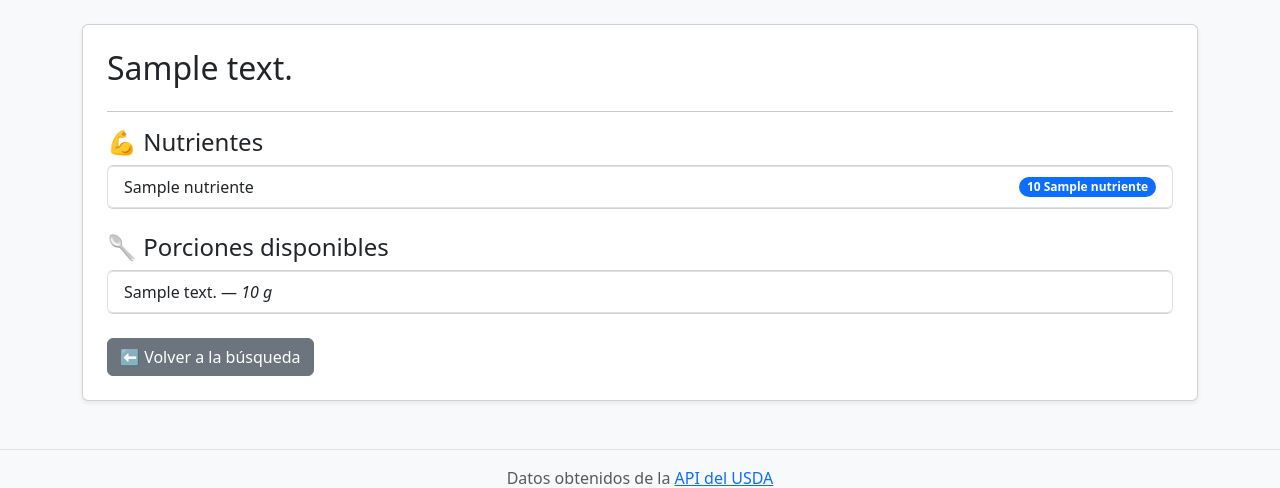
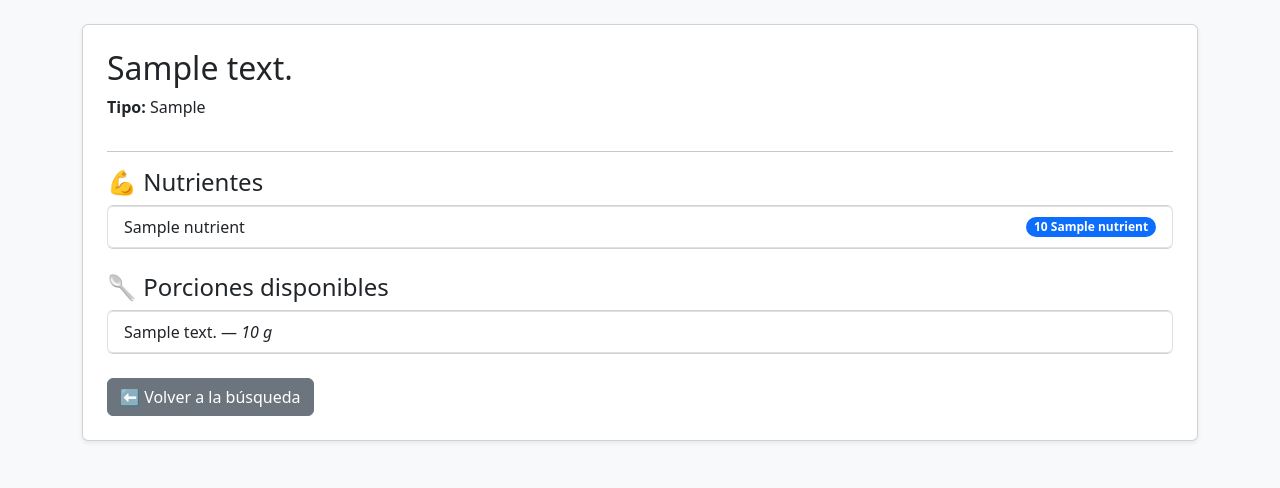
Before and after one commit to Davidoaxacacetis/OODA13-11-2025, a Flask app: page /detalle/1 in a window 1280 px wide. Shown: the part 56-544 px from the top of the page. Run offline with Flask 3, Linux system fonts and the light colour scheme; a database or web service that is not in the repository returns one stand-in record (values such as "Sample title"); data that the repository does not hold is empty; parts of the project's set-up code (start-up, migrations or seed data) failed here and were passed over.

Commit message:
pimpampum

```diff
--- a/app.py
+++ b/app.py
@@ -1,9 +1,20 @@
 from flask import Flask, render_template, request
 import requests
 
+
 app = Flask(__name__)
 
+
 API_KEY = "udJqwbKLuDZTGgIEmmOlAre5tV47sjQ5ichJxxQO"
+
+tipos = {
+"Branded": "Producto de marca comercial",
+"Survey (FNDDS)": "Alimento de encuesta nacional",
+"Foundation": "Alimento base (datos detallados)",
+"SR Legacy": "Base de datos antigua del USDA",
+"Sample": "Muestra analizada en laboratorio"
+}
+
 
 @app.route("/", methods=["GET", "POST"])
 def index():
@@ -14,12 +25,17 @@
         url = f"https://api.nal.usda.gov/fdc/v1/foods/search?query={query}&api_key={API_KEY}"
         response = requests.get(url)
 
+
         if response.status_code == 200:
             data = response.json()
             alimentos = data.get("foods", [])
         else:
             alimentos = []
-    return render_template("index.html", alimentos=alimentos, query=query)
+
+
+    return render_template("index.html", alimentos=alimentos, query=query, tipos=tipos)
+
+
 
 
 @app.route("/detalle/<int:fdc_id>")
@@ -27,13 +43,17 @@
     url = f"https://api.nal.usda.gov/fdc/v1/food/{fdc_id}?api_key={API_KEY}"
     response = requests.get(url)
 
+
     if response.status_code == 200:
         data = response.json()
     else:
         data = None
 
+
     return render_template("detalle.html", alimento=data)
 
 
+
+
 if __name__ == "__main__":
-    app.run(debug=True)
+    app.run(debug=True)(debug=True)
--- a/templates/detalle.html
+++ b/templates/detalle.html
@@ -1,24 +1,30 @@
 {% extends "base.html" %}
 
+
 {% block title %}Detalles del alimento{% endblock %}
+
 
 {% block content %}
 {% if alimento %}
 <div class="card shadow-sm p-4">
     <h2>{{ alimento.description }}</h2>
+    <p><strong>Tipo:</strong> {{ tipos[alimento.dataType] if alimento.dataType in tipos else alimento.dataType }}</p>
     <hr>
+
 
     <h4>💪 Nutrientes</h4>
     <ul class="list-group mb-4">
         {% for nutriente in alimento.foodNutrients %}
         <li class="list-group-item d-flex justify-content-between align-items-center">
-            {{ nutriente.name }}
+            {{ nutriente.nutrient.name }}
             <span class="badge bg-primary rounded-pill">
-                {{ nutriente.amount }} {{ nutriente.unitName }}
+                {% if nutriente.amount is not none %}{{ nutriente.amount }} {{ nutriente.nutrient.unitName }}{% else
+                %}No disponible{% endif %}
             </span>
         </li>
         {% endfor %}
     </ul>
+
 
     <h4>🥄 Porciones disponibles</h4>
     <ul class="list-group">
@@ -29,6 +35,7 @@
         {% endfor %}
     </ul>
 
+
     <div class="mt-4">
         <a href="/" class="btn btn-secondary">⬅ Volver a la búsqueda</a>
     </div>
```
Also changed, not shown: 1 other file.
